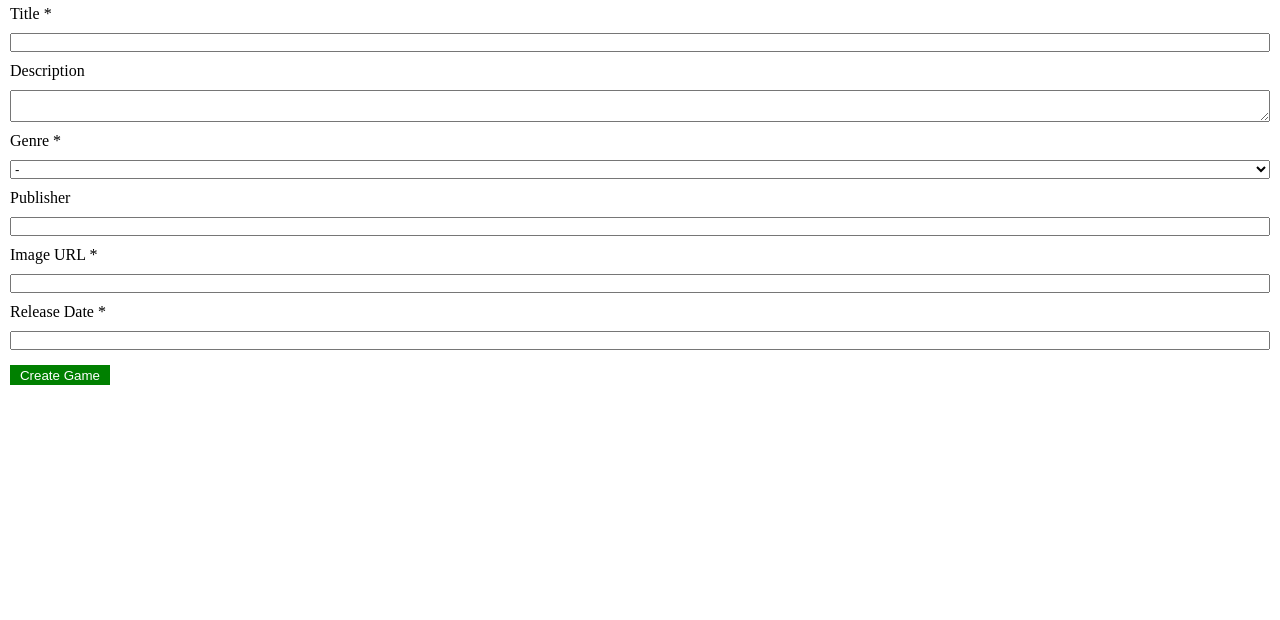
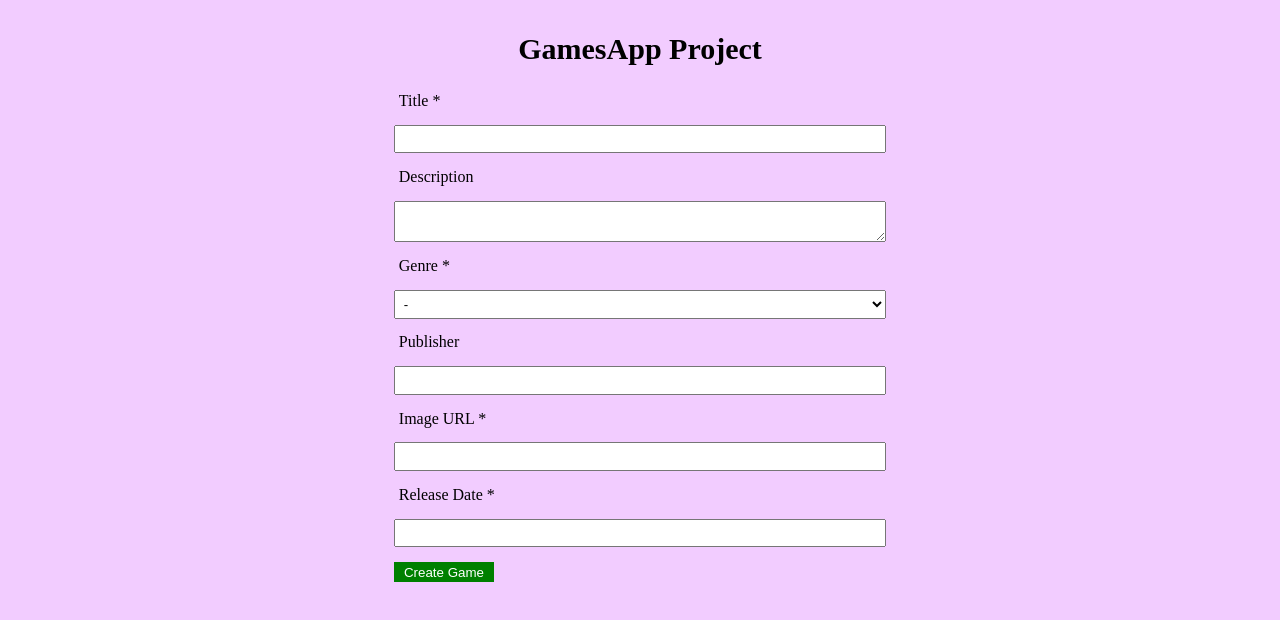
Before and after one commit to danielselistean/GamesAppStructured, a plain HTML site: page index.html in a window 1280 px wide. Drawn offline with Linux system fonts and the light colour scheme; no server answers.

Commit message:
some style changes

```diff
--- a/index.html
+++ b/index.html
@@ -7,6 +7,7 @@
     <title>Games App</title>
 </head>
 <body>
+    <h2>GamesApp Project</h2>
     <form class="creationForm">
         <label for="gameTitle">Title *</label>
         <input type="text" value="" name="gameTitle" id="gameTitle" />
--- a/style.css
+++ b/style.css
@@ -3,7 +3,14 @@
     padding: 0;
     box-sizing: border-box;
 }
-
+body {
+    background-color: #f2ccff;
+}
+h2 {
+    margin-top: 2rem;
+    text-align: center;
+    font-size: 30px;
+}
 .delete-btn {
     width: 100px;
     height: 20px;
@@ -68,6 +75,8 @@ button {
 .creationForm {
     display: flex;
     flex-direction: column;
+    width: 40%;
+    margin: 1rem auto;
 }
 
 .creationForm>label,
@@ -77,6 +86,11 @@ button {
  {
     display: block;
     margin: 5px 10px;
+    padding: 0.3rem;
+}
+.container {
+    width: 50%;
+    margin: 0 auto;
 }
 
 .inputError {
```
